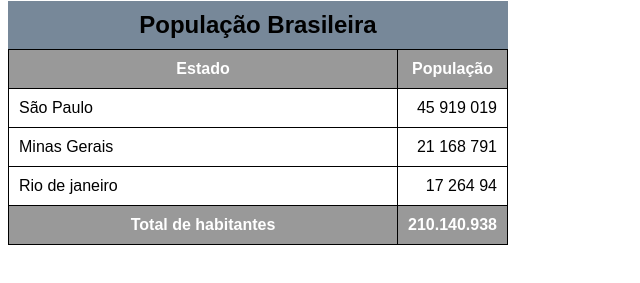
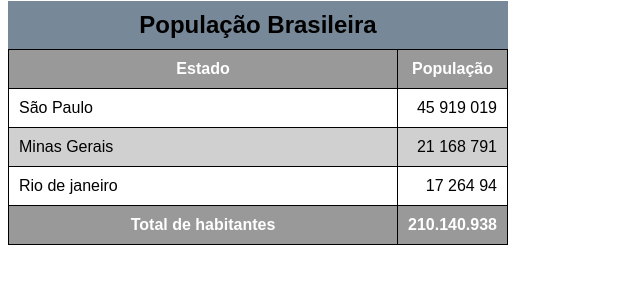
Before and after one commit to rafaelribeirong/html-css, a plain HTML site: page exercicios-curso/modulo-02/ex024/tabela002.html in a window 1280 px wide. Shown: the part 79-362 px from the top of the page, without its empty margins (0-640 px from the left). Drawn offline with Linux system fonts and the light colour scheme.

Commit message:
efeito zebrado

```diff
--- a/exercicios-curso/modulo-02/ex024/tabela002.html
+++ b/exercicios-curso/modulo-02/ex024/tabela002.html
@@ -24,6 +24,10 @@
         thead, tfoot {
             background-color: rgba(8, 8, 8, 0.411);
             color: white;
+        }
+
+        tbody > tr:nth-child(2n) {
+            background-color: rgba(0, 0, 0, 0.185);
         }
 
         td.num {
```
